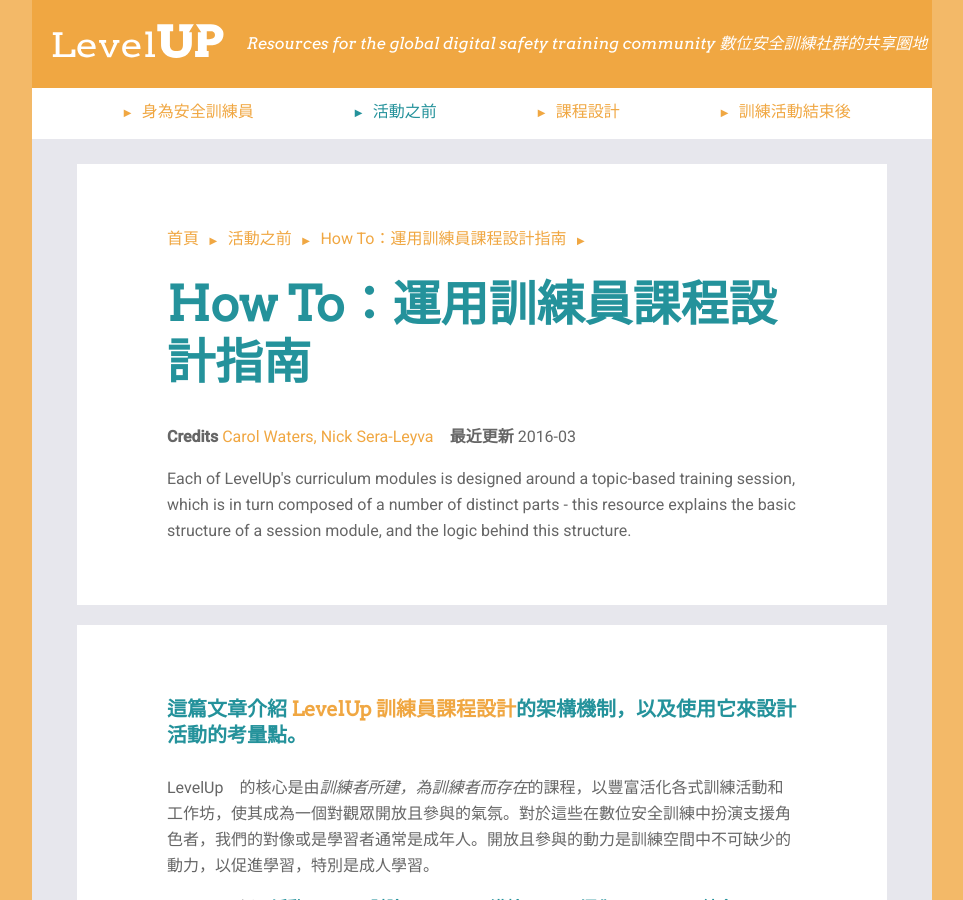
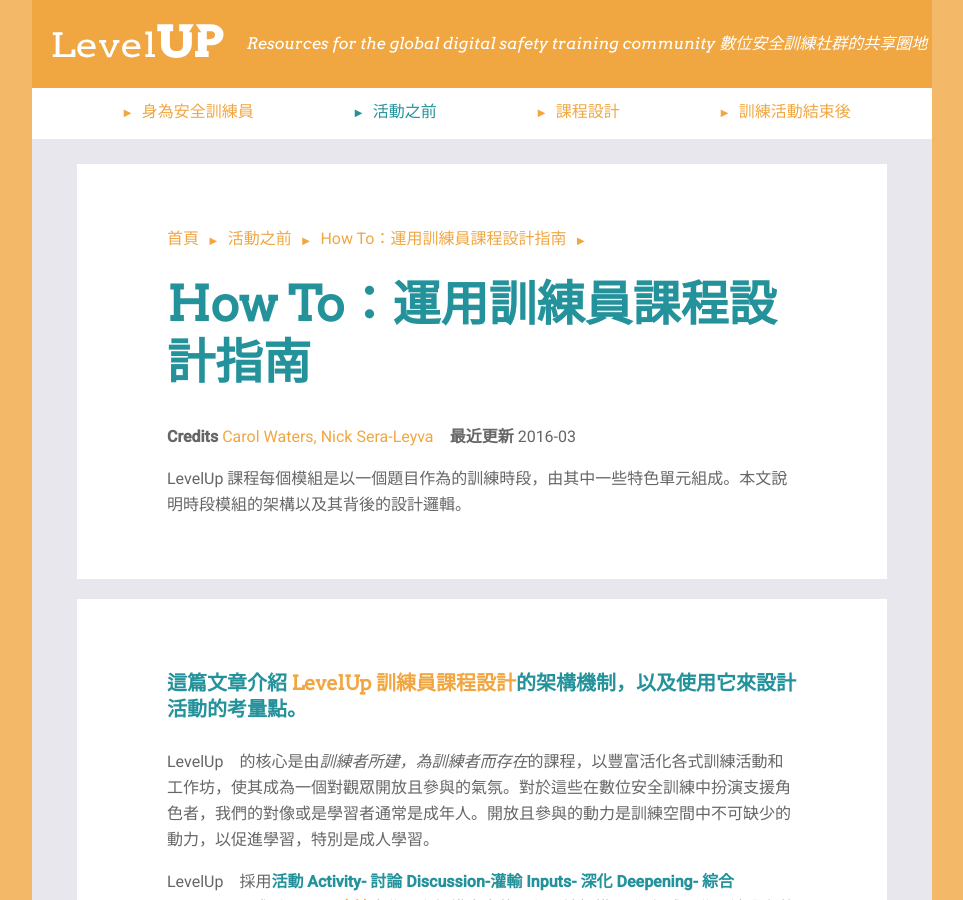
Before and after one commit to twngo/levelup, a Jekyll site: the page built from before-an-event/using-levelup-trainers-curriculum/using-levelup-trainers-curriculum.md, in a window 1280 px wide and 900 px high. Shown: the whole window, without its empty margins (158-1121 px from the left). Built offline with Jekyll 4.4.1, drawn with Linux system fonts in a browser that asks for light colours; a script that is not in the unit is left out; comment, search, counter and statistics services are not loaded.

Commit message:
update curriculum

```diff
--- a/before-an-event/using-levelup-trainers-curriculum/using-levelup-trainers-curriculum.md
+++ b/before-an-event/using-levelup-trainers-curriculum/using-levelup-trainers-curriculum.md
@@ -2,7 +2,7 @@
 layout: content-page
 title: "How To：運用訓練員課程設計指南"
 author: Carol Waters, Nick Sera-Leyva
-summary: Each of LevelUp's curriculum modules is designed around a topic-based training session, which is in turn composed of a number of  distinct parts - this resource explains the basic structure of a session module, and the logic behind this structure.
+summary: LevelUp 課程每個模組是以一個題目作為的訓練時段，由其中一些特色單元組成。本文說明時段模組的架構以及其背後的設計邏輯。
 date: 2016-03
 permalink: /before-an-event/using-levelup-trainers-curriculum/
 parent: 活動之前
```
Also changed, not shown: 5 other files.
